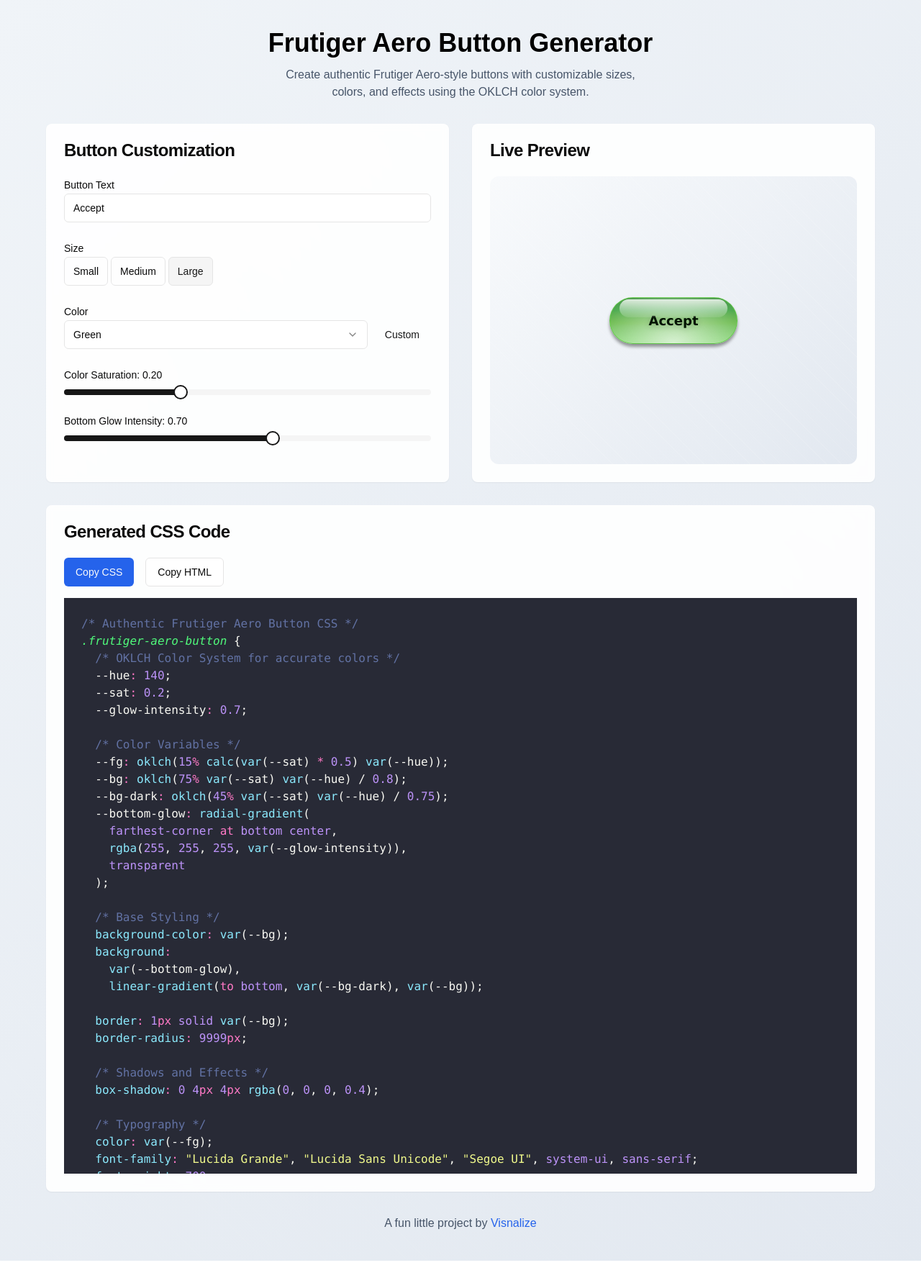
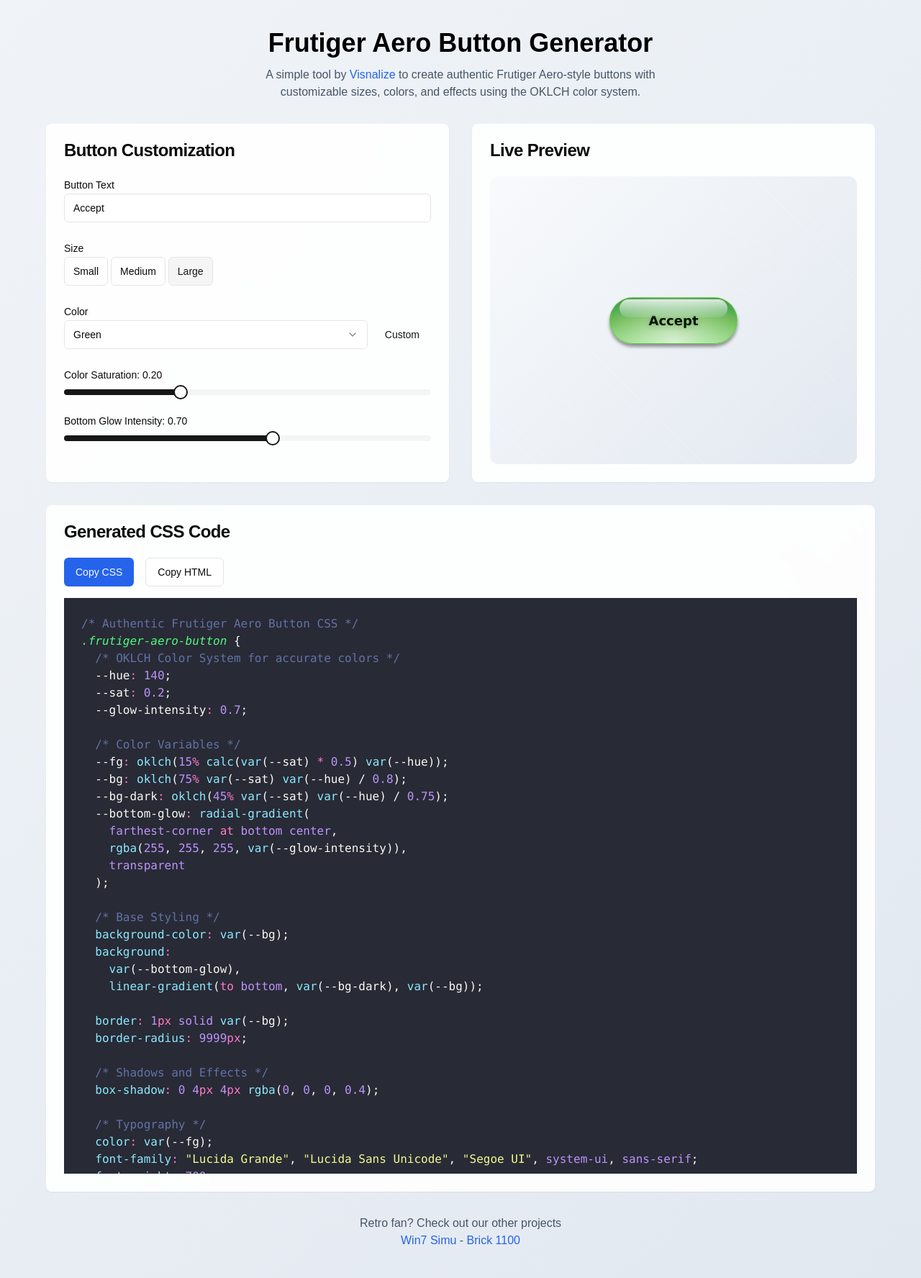
Before and after one commit to Visnalize/makeaero, a Next.js app: page / in a window 1280 px wide. Shown: the whole page at 72% size. Before the commit the page ends 1752 px from the top, so only its background shows below. Built offline with nearby package versions, Linux system fonts and the light colour scheme.

Commit message:
chore: update links

```diff
--- a/app/page.tsx
+++ b/app/page.tsx
@@ -155,7 +155,7 @@ export default function App() {
 
   return (
     <div
-      className="min-h-screen px-6 py-10 flex flex-col"
+      className="flex flex-col px-6 py-10 min-h-screen"
       style={{
         background: `
           repeating-linear-gradient(
@@ -169,20 +169,28 @@ export default function App() {
         `,
       }}
     >
-      <div className="max-w-6xl mx-auto w-full">
-        <div className="text-center mb-8">
-          <h1 className="text-4xl font-bold text-black mb-3">
+      <div className="mx-auto w-full max-w-6xl">
+        <div className="mb-8 text-center">
+          <h1 className="mb-3 font-bold text-black text-4xl">
             Frutiger Aero Button Generator
           </h1>
-          <p className="text-slate-600 max-w-lg mx-auto mb-2">
-            Create authentic Frutiger Aero-style buttons with customizable
+          <p className="mx-auto mb-2 max-w-xl text-slate-600">
+            A simple tool by{" "}
+            <a
+              href="https://visnalize.com"
+              target="_blank"
+              className="text-blue-600"
+            >
+              Visnalize
+            </a>{" "}
+            to create authentic Frutiger Aero-style buttons with customizable
             sizes, colors, and effects using the OKLCH color system.
           </p>
         </div>
 
-        <div className="grid lg:grid-cols-2 gap-8">
+        <div className="gap-8 grid lg:grid-cols-2">
           {/* Controls */}
-          <Card className="backdrop-blur-sm bg-white/90 border-white/30">
+          <Card className="bg-white/90 backdrop-blur-sm border-white/30">
             <CardHeader>
               <CardTitle>Button Customization</CardTitle>
             </CardHeader>
@@ -258,7 +266,7 @@ export default function App() {
                     className="mt-2"
                   />
                   <div
-                    className="h-8 rounded-lg mt-2 border border-gray-300"
+                    className="mt-2 border border-gray-300 rounded-lg h-8"
                     style={{
                       background: `linear-gradient(to right in oklch longer hue, oklch(75% 0.1 0), oklch(75% 0.1 360))`,
                     }}
@@ -293,13 +301,13 @@ export default function App() {
           </Card>
 
           {/* Preview */}
-          <Card className="backdrop-blur-sm bg-white/90 border-white/30">
+          <Card className="bg-white/90 backdrop-blur-sm border-white/30">
             <CardHeader>
               <CardTitle>Live Preview</CardTitle>
             </CardHeader>
             <CardContent>
               <div
-                className="rounded-xl p-16 flex items-center justify-center min-h-[400px] relative"
+                className="relative flex justify-center items-center p-16 rounded-xl min-h-[400px]"
                 style={{
                   background: `
                     repeating-linear-gradient(
@@ -323,7 +331,7 @@ export default function App() {
         </div>
 
         {/* CSS Output */}
-        <Card className="my-8 backdrop-blur-sm bg-white/90 border-white/30">
+        <Card className="bg-white/90 backdrop-blur-sm my-8 border-white/30">
           <CardHeader>
             <CardTitle>Generated CSS Code</CardTitle>
           </CardHeader>
@@ -353,15 +361,25 @@ export default function App() {
           </CardContent>
         </Card>
 
-        <p className="text-slate-600 text-center">
-          A fun little project by{" "}
-          <a
-            href="https://visnalize.com"
-            target="_blank"
-            className="text-blue-600"
-          >
-            Visnalize
-          </a>
+        <p className="flex flex-col items-center text-slate-600 text-center">
+          <div>Retro fan? Check out our other projects</div>
+          <div>
+            <a
+              href="https://visnalize.com/win7simu"
+              target="_blank"
+              className="text-blue-600"
+            >
+              Win7 Simu
+            </a>{" "}
+            -{" "}
+            <a
+              href="https://visnalize.com/brick1100"
+              target="_blank"
+              className="text-blue-600"
+            >
+              Brick 1100
+            </a>
+          </div>
         </p>
       </div>
     </div>
```
